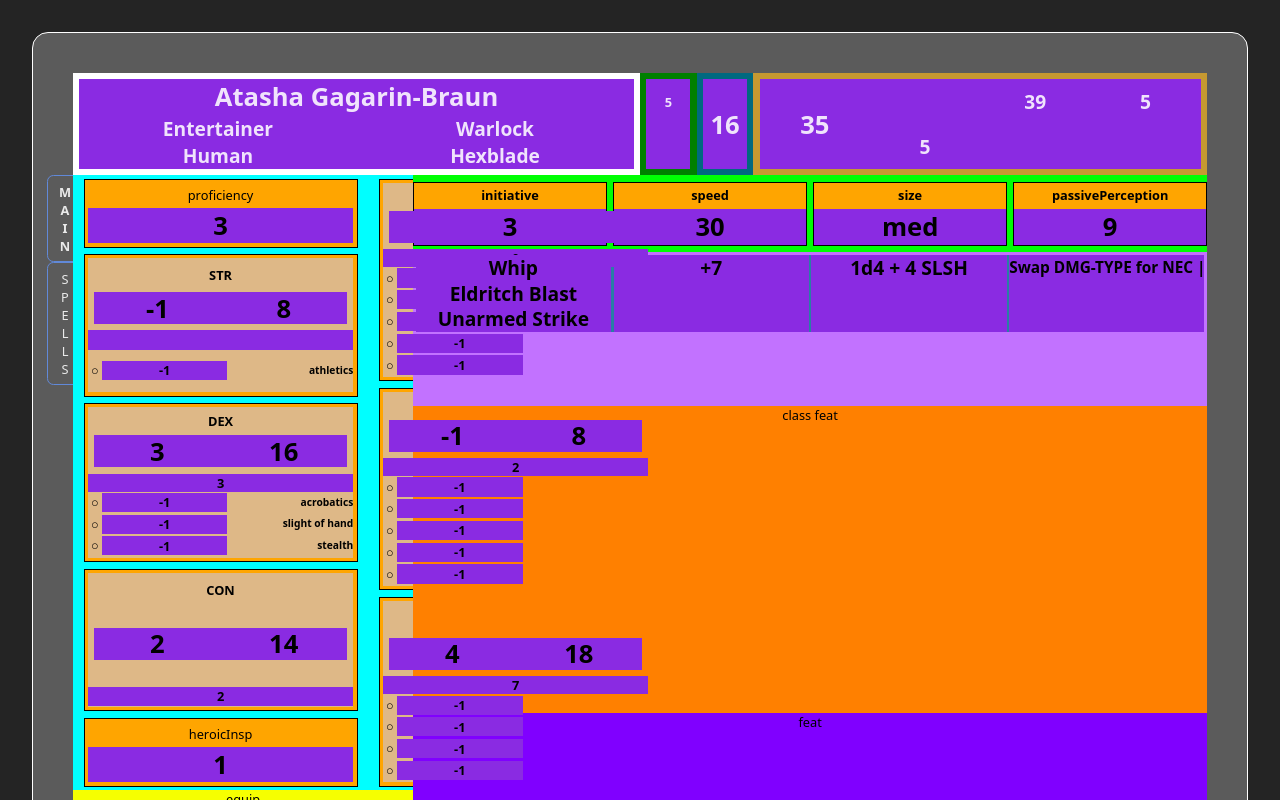
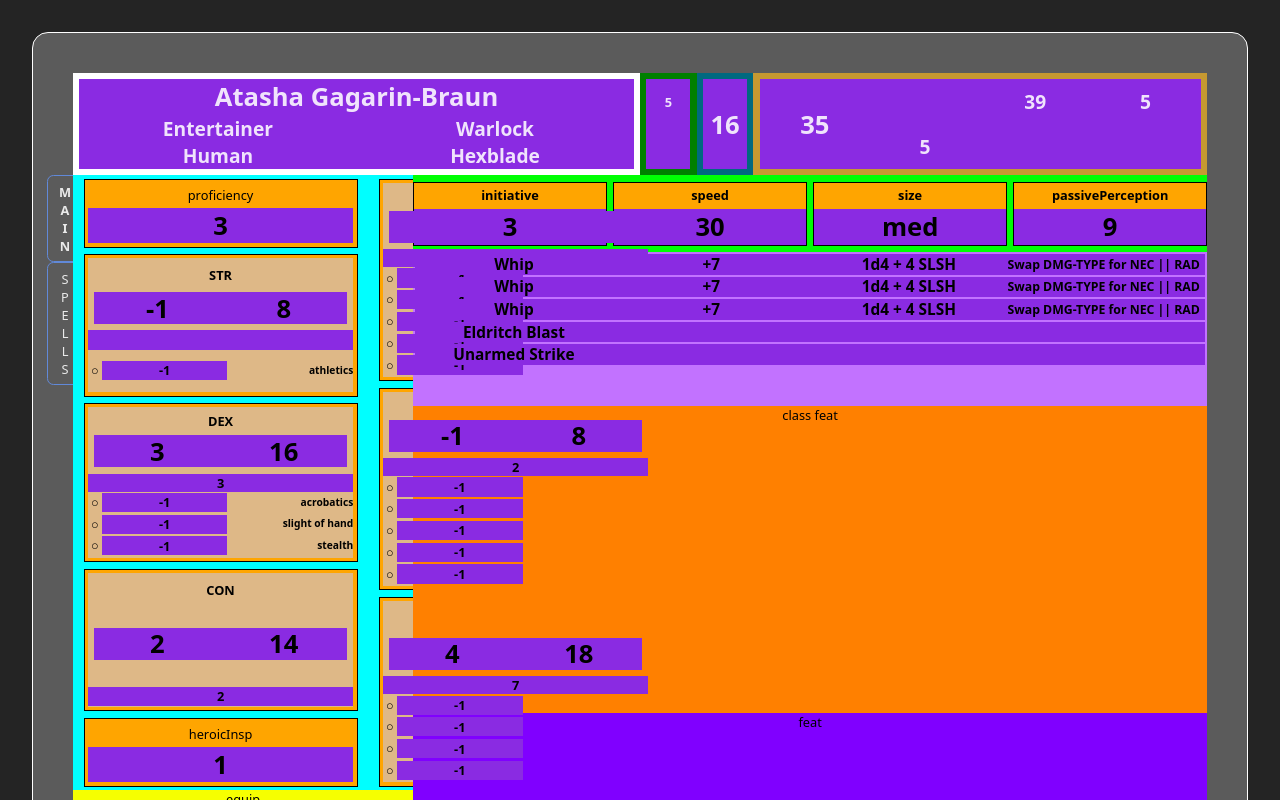
Before and after one commit to CoreyJSteiner/5e-2024-char-sheet, a React (Vite) app: page / in a window 1280 px wide. Shown: the top 800 px of the page. Built offline with nearby package versions, Linux system fonts and the light colour scheme.

Commit message:
updates styling for drag section

```diff
--- a/src/App.tsx
+++ b/src/App.tsx
@@ -29,6 +29,8 @@ function App() {
     "size": "med",
     "passivePerception": 9,
     "weaponsAndDamage": [
+      { name: 'Whip', atkBonusOrDc: "+7", damageAndType: "1d4 + 4 SLSH", notes: "Swap DMG-TYPE for NEC || RAD || PSY, 10ft Reach" },
+      { name: 'Whip', atkBonusOrDc: "+7", damageAndType: "1d4 + 4 SLSH", notes: "Swap DMG-TYPE for NEC || RAD || PSY, 10ft Reach" },
       { name: 'Whip', atkBonusOrDc: "+7", damageAndType: "1d4 + 4 SLSH", notes: "Swap DMG-TYPE for NEC || RAD || PSY, 10ft Reach" },
       { name: 'Eldritch Blast' },
       { name: 'Unarmed Strike' }
--- a/src/components/SortableDamageLine/SortableDamageLine.tsx
+++ b/src/components/SortableDamageLine/SortableDamageLine.tsx
@@ -6,24 +6,36 @@ import { CSS } from '@dnd-kit/utilities'
 const SortableDamageLine: React.FC<{
     id: string
     index: number
+    className: string
     damageLine: DamageLine
+    activeId: string | null
     updateDamageField: (field: string, idx: number) => (input: string) => void
-}> = ({ id, index, damageLine, updateDamageField }) => {
+}> = ({ id, index, className, damageLine, activeId, updateDamageField }) => {
     const {
         attributes,
         listeners,
         setNodeRef,
         transform,
-        transition
+        transition,
+        isDragging,
+        isSorting
     } = useSortable({ id })
 
-    const style = {
+    const isActive = id === activeId && (isDragging || isSorting)
+
+    const style: React.CSSProperties = {
         transform: CSS.Transform.toString(transform),
-        transition
+        transition,
+        zIndex: isActive ? 1000 : 'auto',
+        position: isActive ? 'relative' as const : 'static' as const,
+        boxShadow: isDragging ? '0 4px 12px rgba(0, 0, 0, 0.2)' : undefined,
+        background: isActive ? '#fff' : undefined,
+        willChange: isActive ? 'transform' as const : undefined,
+        isolation: isActive ? 'isolate' as const : undefined,
     }
 
     return (
-        <div ref={setNodeRef} style={style} {...attributes} {...listeners} className='damage-line'>
+        <div ref={setNodeRef} style={style} {...attributes} {...listeners} className={className}>
             <InputHeading
                 className='damage-line-name'
                 propTextValue={damageLine.name}
@@ -52,7 +64,7 @@ const SortableDamageLine: React.FC<{
                 headingSize='h4'
                 onUpdate={updateDamageField('notes', index)}
             />
-        </div>
+        </div >
     )
 }
 
--- a/src/components/WeaponsAndDamage/WeaponsAndDamage.css
+++ b/src/components/WeaponsAndDamage/WeaponsAndDamage.css
@@ -1,9 +1,6 @@
 .damage-section-container {
     box-sizing: border-box;
     padding: 0.2em;
-}
-
-.damage-section {
     display: flex;
     flex-direction: column;
     width: 100%;
@@ -11,15 +8,18 @@
     font-size: 0.8em;
     gap: 0.2em;
     overflow-y: scroll;
+    z-index: auto;
 }
 
 .damage-line {
+    box-sizing: border-box;
     display: flex;
     flex-direction: row;
     width: 100%;
     height: 2em;
     background-color: rgb(42, 126, 165);
-    gap: 0.2em;
+    border: 0 0 0 1px solid black;
+    /* margin: 0.2em; */
 }
 
 .damage-line-notes {
--- a/src/components/WeaponsAndDamage/WeaponsAndDamage.tsx
+++ b/src/components/WeaponsAndDamage/WeaponsAndDamage.tsx
@@ -2,23 +2,24 @@ import { useCharSheetContext } from '../CharSheetContext'
 import SortableDamageLine from '../SortableDamageLine/SortableDamageLine'
 import { updateNestedValue } from '../Utils/Helpers'
 import './WeaponsAndDamage.css'
+
 import {
     DndContext,
     closestCenter,
     PointerSensor,
     useSensor,
     useSensors,
-    type UniqueIdentifier,
-    type DragEndEvent
+    type DragEndEvent,
+    type DragStartEvent
 } from '@dnd-kit/core'
+
 import {
     arrayMove,
     SortableContext,
-    // useSortable,
     verticalListSortingStrategy
 } from '@dnd-kit/sortable'
-// import { CSS } from '@dnd-kit/utilities'
 
+import { useRef, useState } from 'react'
 
 type WeaponsAndDamageProps = {
     id?: string
@@ -27,104 +28,87 @@ type WeaponsAndDamageProps = {
 
 const WeaponsAndDamage: React.FC<WeaponsAndDamageProps> = ({ id, className }) => {
     const { charSheet, updateCharSheet } = useCharSheetContext()
+    const [activeId, setActiveId] = useState<string | null>(null)
+    const idMapRef = useRef<Map<number, string>>(new Map())
 
     const sensors = useSensors(
         useSensor(PointerSensor, {
             activationConstraint: { distance: 5 }
         })
     )
+    const weapons = charSheet.weaponsAndDamage ?? []
 
+    // ⚠️ Run this BEFORE rendering anything
+    weapons.forEach((_, idx) => {
+        if (!idMapRef.current.has(idx)) {
+            idMapRef.current.set(idx, crypto.randomUUID())
+        }
+    })
+
+    const handleDragStart = (event: DragStartEvent) => {
+        setActiveId(event.active.id as string)
+    }
+
+    // ✅ Handle drag end with ID map lookups
     const handleDragEnd = (event: DragEndEvent) => {
-        if (!charSheet.weaponsAndDamage) return
         const { active, over } = event
+        setActiveId(null)
+        if (!over || !charSheet.weaponsAndDamage) return
 
-        if (active.id !== over?.id) {
-            const oldIndex = charSheet.weaponsAndDamage.findIndex(item => item.name === active.id)
-            const newIndex = charSheet.weaponsAndDamage.findIndex(item => item.name === over?.id)
+        const entries = Array.from(idMapRef.current.entries())
+        const oldIndex = entries.find(([, id]) => id === active.id)?.[0]
+        const newIndex = entries.find(([, id]) => id === over.id)?.[0]
 
+        if (
+            oldIndex != null &&
+            newIndex != null &&
+            oldIndex !== newIndex
+        ) {
             const newOrder = arrayMove(charSheet.weaponsAndDamage, oldIndex, newIndex)
-
             updateCharSheet({ weaponsAndDamage: newOrder })
         }
     }
 
-
     const updateDamageField = (field: string, idx: number) => (input: string) => {
         const updated = updateNestedValue(charSheet, ['weaponsAndDamage', idx, field], input)
-        console.log(updated);
-
         updateCharSheet(updated)
     }
 
     return (
-        // <div id={id} className={`damage-section-container ${className}`}>
-        //     <div className={`damage-section`}>
-        //         {charSheet.weaponsAndDamage && (
-        //             charSheet.weaponsAndDamage.map((damageLine, idx) => (
-        //                 <div key={idx} className='damage-line'>
-        //                     <InputHeading
-        //                         className='damage-line-name'
-        //                         propTextValue={damageLine.name}
-        //                         inputMode='text'
-        //                         headingSize='h4'
-        //                         onUpdate={updateDamageField('name', idx)}
-        //                     />
-        //                     <InputHeading
-        //                         className='damage-line-atk-dc'
-        //                         propTextValue={damageLine.atkBonusOrDc}
-        //                         inputMode='text'
-        //                         headingSize='h4'
-        //                         onUpdate={updateDamageField('atkBonusOrDc', idx)}
-        //                     />
-        //                     <InputHeading
-        //                         className='damage-line-dmg-type'
-        //                         propTextValue={damageLine.damageAndType}
-        //                         inputMode='text'
-        //                         headingSize='h4'
-        //                         onUpdate={updateDamageField('damageAndType', idx)}
-        //                     />
-        //                     <InputHeading
-        //                         className='damage-line-notes'
-        //                         propTextValue={damageLine.notes}
-        //                         inputMode='text'
-        //                         headingSize='h4'
-        //                         onUpdate={updateDamageField('notes', idx)}
-        //                     />
-        //                 </div>
-        //             ))
-        //         )}
-        //     </div>
-        // </div>
-
         <DndContext
             sensors={sensors}
             collisionDetection={closestCenter}
+            onDragStart={handleDragStart}
             onDragEnd={handleDragEnd}
         >
-
             <SortableContext
-                items={charSheet.weaponsAndDamage?.map((item) => item.name as UniqueIdentifier) || []}
+                items={weapons.map((_, idx) => idMapRef.current.get(idx)!)}
                 strategy={verticalListSortingStrategy}
             >
-                <div
-                    id={id}
-                    className={`damage-section-container ${className}`}
-                >
-                    {charSheet.weaponsAndDamage && (
-                        charSheet.weaponsAndDamage.map((line, idx) => (
+                <div id={id} className={`damage-section-container ${className}`}>
+                    {weapons.map((line, idx) => {
+                        const stableId = idMapRef.current.get(idx)
+
+                        if (!stableId) {
+                            console.warn(`Missing stable ID for weapon at index ${idx}`)
+                            return null // Skip rendering to avoid broken key
+                        }
+
+                        return (
                             <SortableDamageLine
-                                key={line.name}
-                                id={line.name || idx.toString()}
+                                key={stableId}
+                                id={stableId}
                                 index={idx}
+                                className='damage-line'
                                 damageLine={line}
                                 updateDamageField={updateDamageField}
+                                activeId={activeId}
                             />
-                        ))
-                    )}
-                </div >
+                        )
+                    })}
+                </div>
             </SortableContext>
-        </DndContext >
-
+        </DndContext>
     )
 }
 
```
